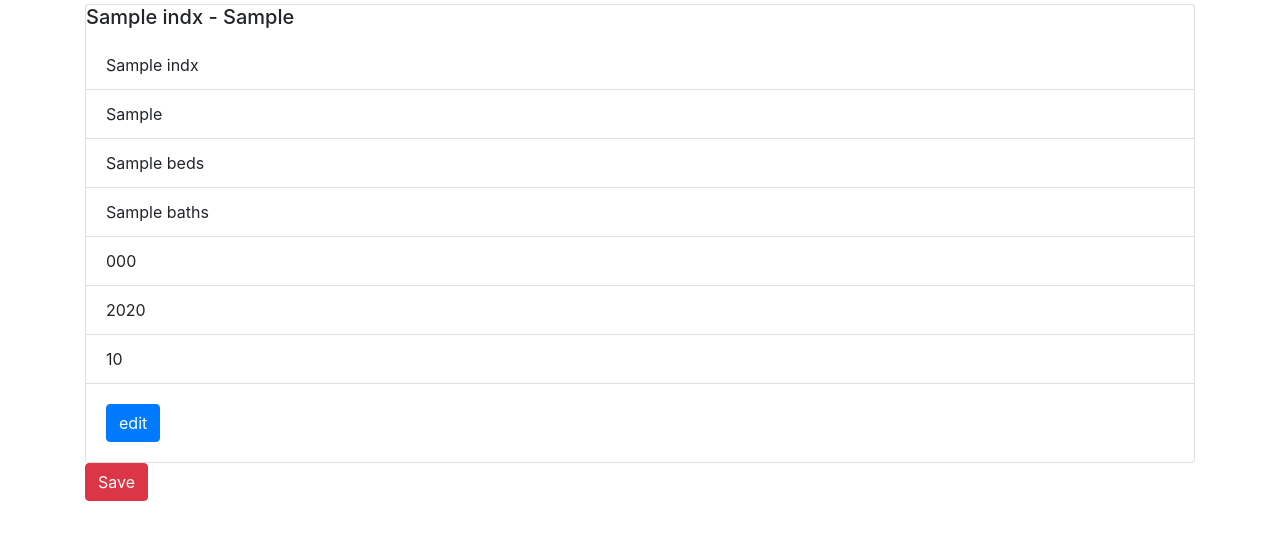
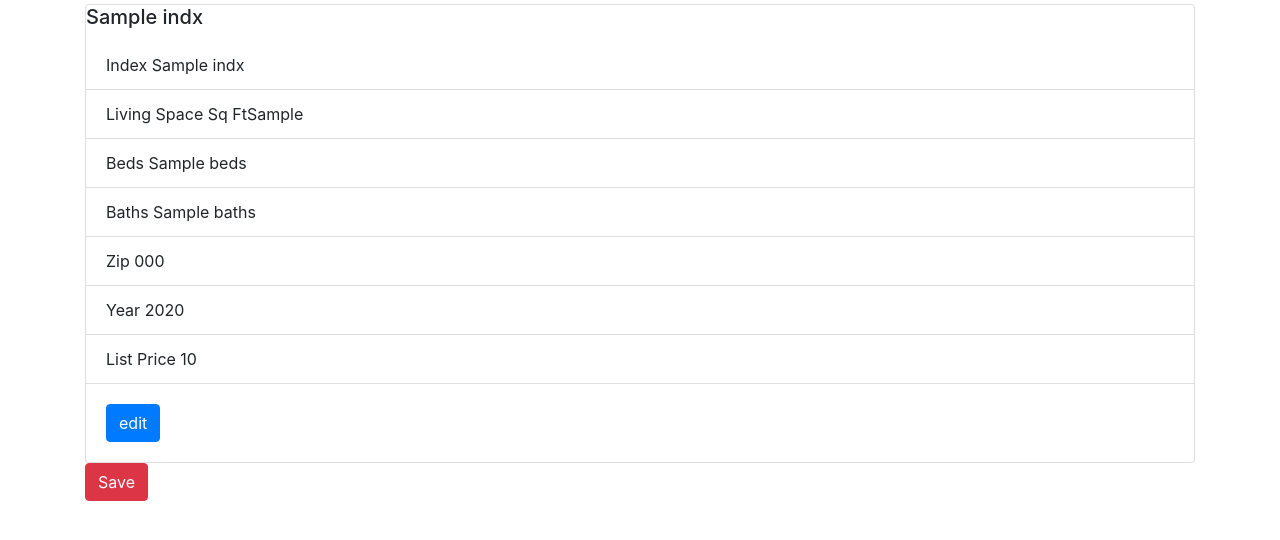
Before and after one commit to 31373773/Final-Project, a Flask app: template app/templates/view.html in a window 1280 px wide. Shown: the part 56-596 px from the top of the page. Run offline with Flask 2, Linux system fonts and the light colour scheme; the template is opened without the code that fills it: most values are stand-ins (such as "Sample title", 1, 10 or a date in 2020); some libraries are stand-ins or nearby versions.

Commit message:
Task: Updates

```diff
--- a/app/app.py
+++ b/app/app.py
@@ -11,7 +11,7 @@ mysql = MySQL(cursorclass=DictCursor)
 app.config['MYSQL_DATABASE_HOST'] = 'db'
 app.config['MYSQL_DATABASE_USER'] = 'root'
 app.config['MYSQL_DATABASE_PASSWORD'] = 'root'
-app.config['MYSQL_DATABASE_PORT'] = 32000
+app.config['MYSQL_DATABASE_PORT'] = 3306
 app.config['MYSQL_DATABASE_DB'] = 'ZillowData'
 mysql.init_app(app)
 
@@ -98,13 +98,13 @@ def api_retrieve(house_id) -> str:
     return resp
 
 
-@app.route('/api/v1/cities/', methods=['POST'])
+@app.route('/api/v1/houses/', methods=['POST'])
 def api_add() -> str:
     resp = Response(status=201, mimetype='application/json')
     return resp
 
 
-@app.route('/api/v1/houses/<int:city_id>', methods=['PUT'])
+@app.route('/api/v1/houses/<int:house_id>', methods=['PUT'])
 def api_edit(house_id) -> str:
     resp = Response(status=201, mimetype='application/json')
     return resp
--- a/app/templates/view.html
+++ b/app/templates/view.html
@@ -2,16 +2,16 @@
 {% block content %}
 
 <div class="card" class="m-5 p-2">
-    <h5 class="card-title">{{ house.Indx }} - {{ house.LivingSpace }}</h5>
+    <h5 class="card-title">{{ house.Indx }}</h5>
 
     <ul class="list-group list-group-flush">
-        <li class="list-group-item">{{ house.Indx }}</li>
-        <li class="list-group-item">{{ house.LivingSpace }}</li>
-        <li class="list-group-item">{{ house.Beds }}</li>
-        <li class="list-group-item">{{ house.Baths }}</li>
-        <li class="list-group-item">{{ house.Zip }}</li>
-        <li class="list-group-item">{{ house.Year }}</li>
-        <li class="list-group-item">{{ house.ListPrice }}</li>
+        <li class="list-group-item">Index {{ house.Indx }}</li>
+        <li class="list-group-item">Living Space Sq Ft{{ house.LivingSpace }}</li>
+        <li class="list-group-item">Beds {{ house.Beds }}</li>
+        <li class="list-group-item">Baths {{ house.Baths }}</li>
+        <li class="list-group-item">Zip {{ house.Zip }}</li>
+        <li class="list-group-item">Year {{ house.Year }}</li>
+        <li class="list-group-item">List Price {{ house.ListPrice }}</li>
     </ul>
     <div class="card-body">
         <a href="/edit/{{house.id}}" class="card-link btn btn-primary">edit</a>
```
